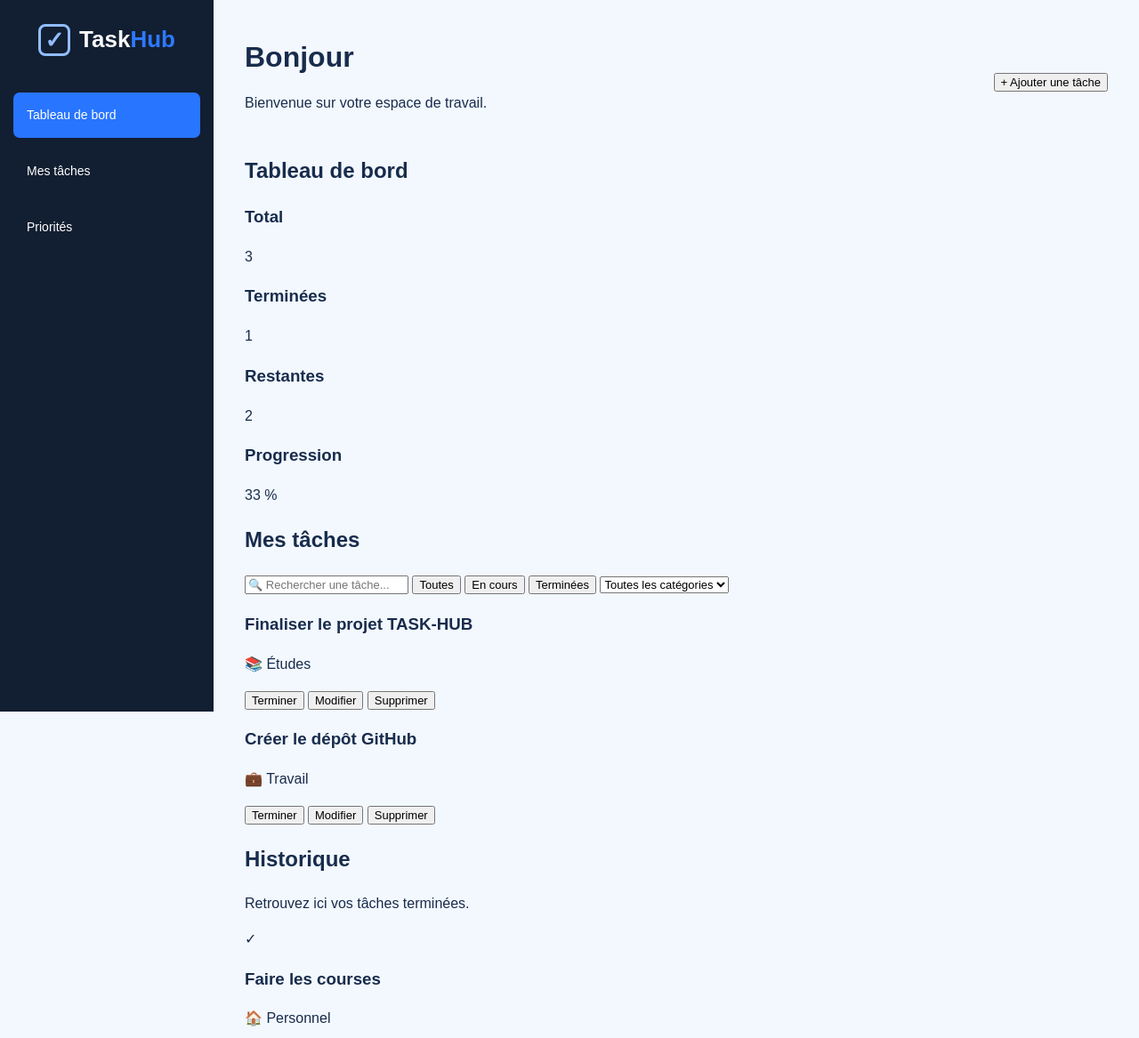
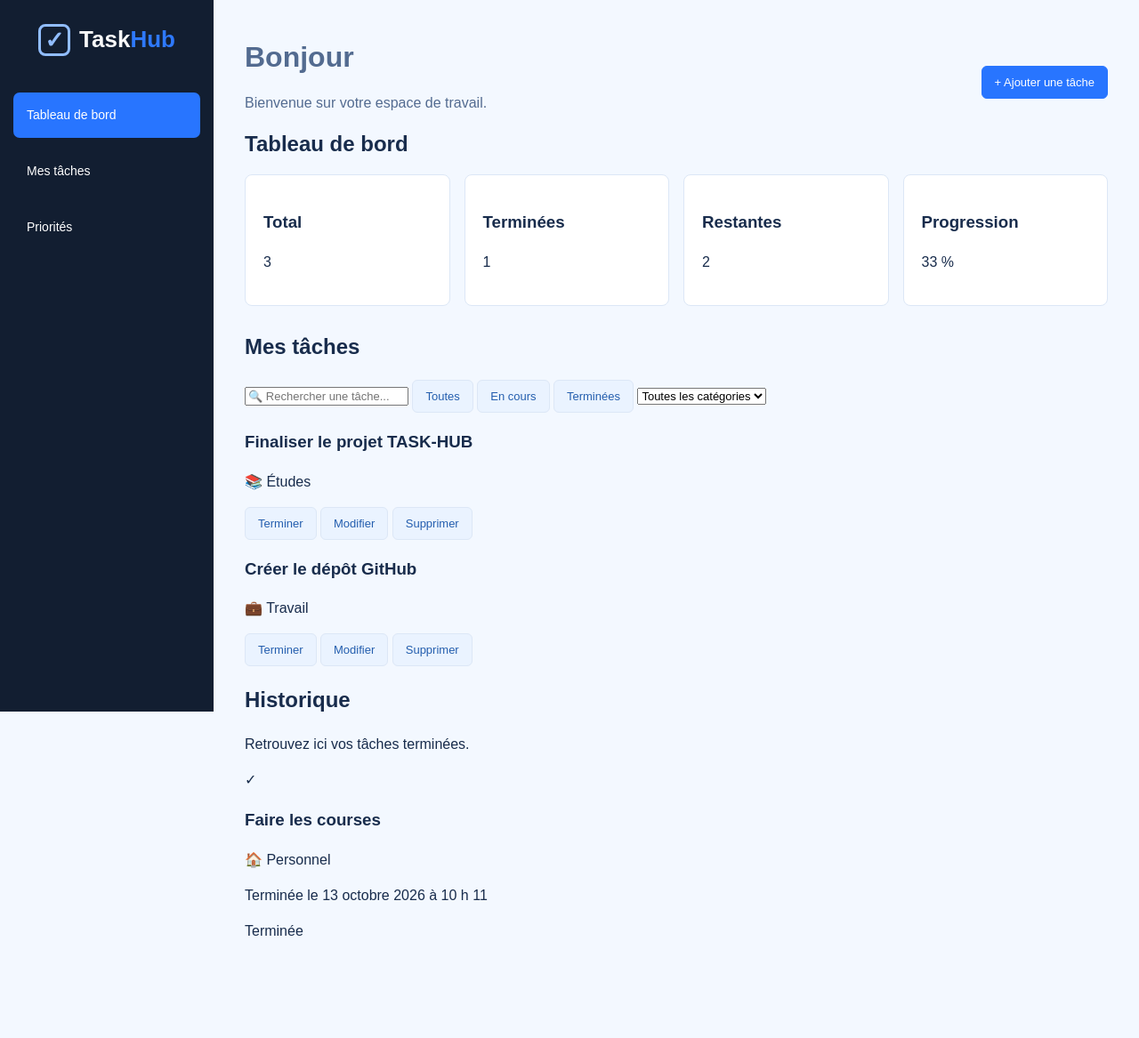
Before and after one commit to Louka04/Projet-1.2, a PHP site: page /accueil.php in a window 1280 px wide. Shown: the top 1167 px of the page at 89% size. After the commit the page ends 1052 px from the top, so only its background shows below. Run offline with PHP 8.4, Linux system fonts and the light colour scheme.

Commit message:
amélioration css accueil.css

```diff
--- a/CSS/accueil.css
+++ b/CSS/accueil.css
@@ -103,3 +103,61 @@ main {
     margin: 0 0 5px;
     font-size: 32px;
 }
+
+.presentation {
+    margin: 0;
+    color: #536b90;
+    font-size : 16px;
+}
+
+/* BOUTONS */
+
+button {
+    padding: 10px 14px ;
+    border: 1px solid #dce7f6;
+    border-radius: 6px;
+    background-color:#eaf3ff;
+    color: #245eae;
+    cursor: pointer;
+}
+
+button :hover {
+    background-color: #d8e9ff;
+}
+
+.presentation button {
+    padding : 10px 14px ;
+    border-color: #2875ff;
+    background-color: #2875ff;
+    color : #ffffff;
+}
+
+.presentation button:hover{
+    background-color:#1765ed;
+}
+
+/* TABLEAU DE BORD */
+
+.dashboard {
+    margin-bottom: 28px;
+}
+
+.dashboard h2 {
+    margin: 0 0 16px;
+    font-size : 21 px;
+}
+
+.stats {
+    display: flex;
+    flex-wrap: wrap; /*définit si les éléments flexibles sont forcés sur une seule ligne*/
+    gap: 16px; /*crée des espace entre les éléments d’un conteneur*/
+}
+
+.card {
+    flex: 1;
+    min-width: 150px;
+    padding: 20px;
+    border: 1px solid #dce7f6;
+    border-radius: 8px;
+    background-color: white;
+}
```
